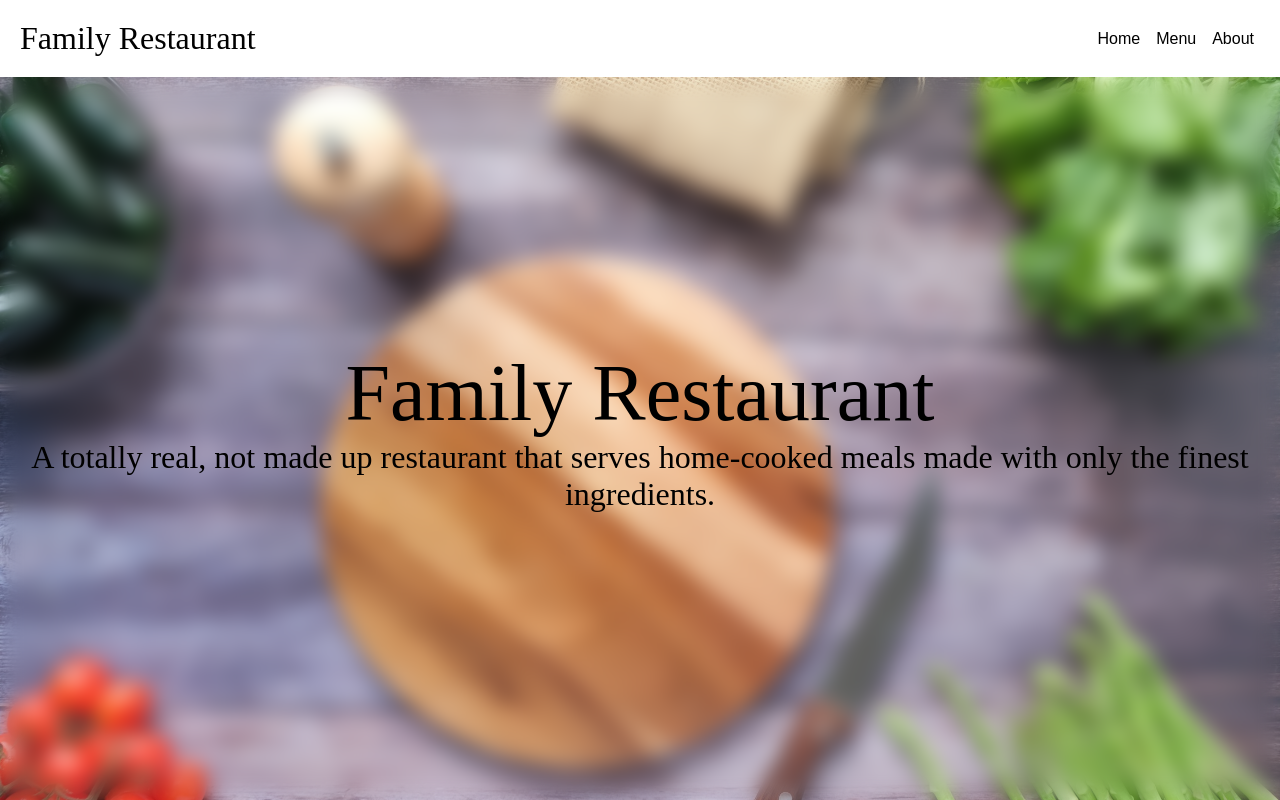
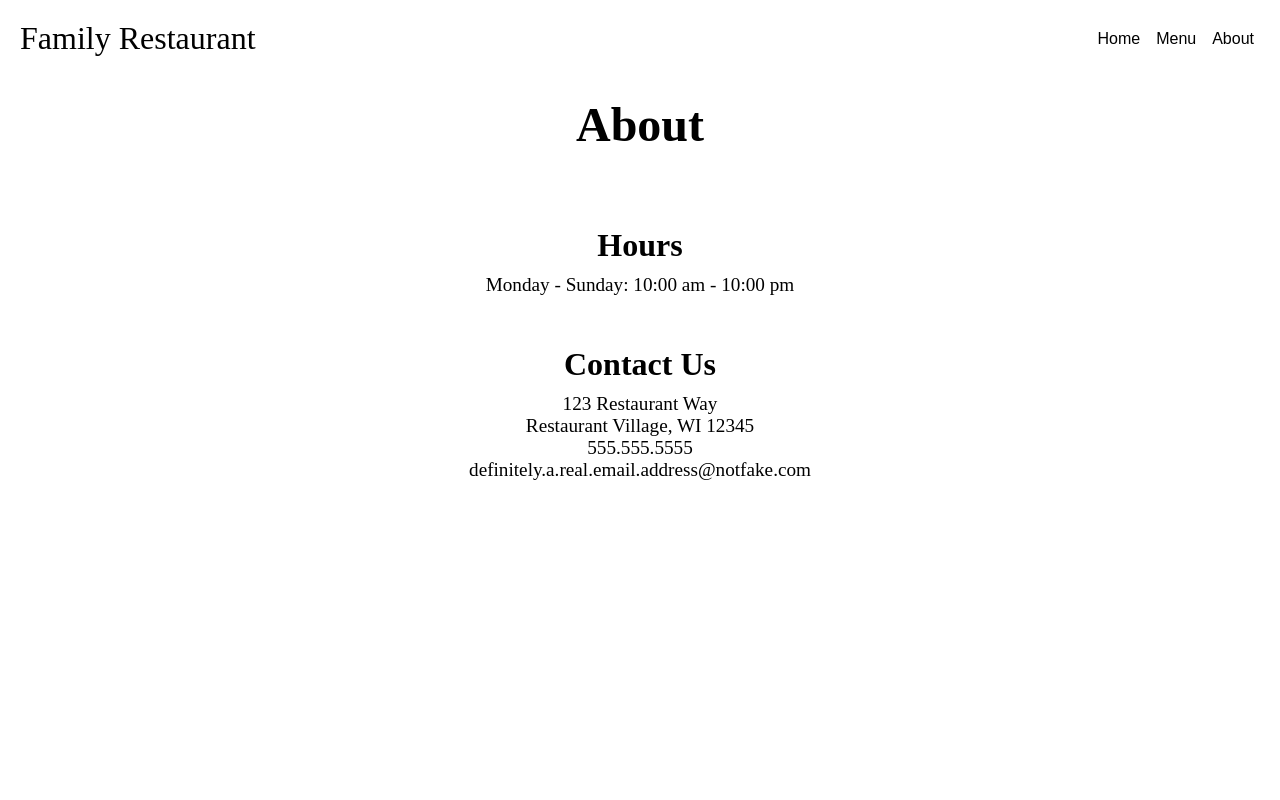
Before and after one commit to matthewb570/odin-restaurant-page, a website built with webpack: page src/index.html in a window 1280 px wide. Built offline with nearby package versions, Linux system fonts and the light colour scheme.

Commit message:
Add about page and related styles

```diff
--- /dev/null
+++ b/src/about.js
@@ -0,0 +1,67 @@
+const aboutPage = new function() {
+
+    const create = (parentContainer) => {
+        parentContainer.appendChild(createAboutContainer());
+    }
+
+    const createAboutContainer = () => {
+        const divAboutContainer = document.createElement('div');
+        divAboutContainer.id = 'about-container';
+        divAboutContainer.appendChild(createPageHeader());
+        divAboutContainer.appendChild(createHours());
+        divAboutContainer.appendChild(createContactUs());
+
+        return divAboutContainer
+    }
+
+    const createPageHeader = () => {
+        const divHeader = document.createElement('div');
+        divHeader.classList.add('page-header');
+        divHeader.textContent = 'About';
+
+        return divHeader;
+    }
+
+    const createHours = () => {
+        const divHours = document.createElement('div');
+        divHours.id = 'hours';
+        divHours.classList.add('page-section');
+        divHours.appendChild(createSectionHeader('Hours'));
+        divHours.appendChild(createSectionContent('Monday - Sunday: 10:00 am - 10:00 pm'));
+
+        return divHours;
+    }
+
+    const createContactUs = () => {
+        const divContactUs = document.createElement('div');
+        divContactUs.id = 'contact-us';
+        divContactUs.classList.add('page-section');
+        divContactUs.appendChild(createSectionHeader('Contact Us'));
+        divContactUs.appendChild(createSectionContent('123 Restaurant Way'));
+        divContactUs.appendChild(createSectionContent('Restaurant Village, WI 12345'));
+        divContactUs.appendChild(createSectionContent('555.555.5555'))
+        divContactUs.appendChild(createSectionContent('definitely.a.real.email.address@notfake.com'))
+
+        return divContactUs;
+    }
+
+    const createSectionHeader = (sectionTitle) => {
+        const divSectionHeader = document.createElement('div');
+        divSectionHeader.classList.add('section-header');
+        divSectionHeader.textContent = sectionTitle;
+
+        return divSectionHeader;
+    }
+
+    const createSectionContent = (sectionText) => {
+        const divSectionContent = document.createElement('div');
+        divSectionContent.classList.add('section-content');
+        divSectionContent.textContent = sectionText;
+
+        return divSectionContent;
+    }
+
+    return { create };
+}
+
+export default aboutPage;
--- a/src/index.js
+++ b/src/index.js
@@ -1,6 +1,8 @@
 import homepage from './home.js';
+import aboutPage from './about.js';
 import './styles.css';
 
 const divContent = document.querySelector('#content');
 
-homepage.create(divContent);
+// homepage.create(divContent);
+aboutPage.create(divContent);
--- a/src/styles.css
+++ b/src/styles.css
@@ -74,3 +74,31 @@ header nav button {
     text-align: center;
     font-size: 2rem;
 }
+
+.page-header {
+    display: flex;
+    justify-content: center;
+
+    font-size: 3rem;
+    font-weight: 700;
+    margin-top: 20px;
+    margin-bottom: 75px;
+}
+
+#about-container .page-section {
+    display: flex;
+    flex-direction: column;
+    align-items: center;
+
+    margin-bottom: 50px;
+}
+
+#about-container .section-header {
+    font-size: 2rem;
+    margin-bottom: 10px;
+    font-weight: 700;
+}
+
+#about-container .section-content {
+    font-size: 1.2rem;
+}
```
